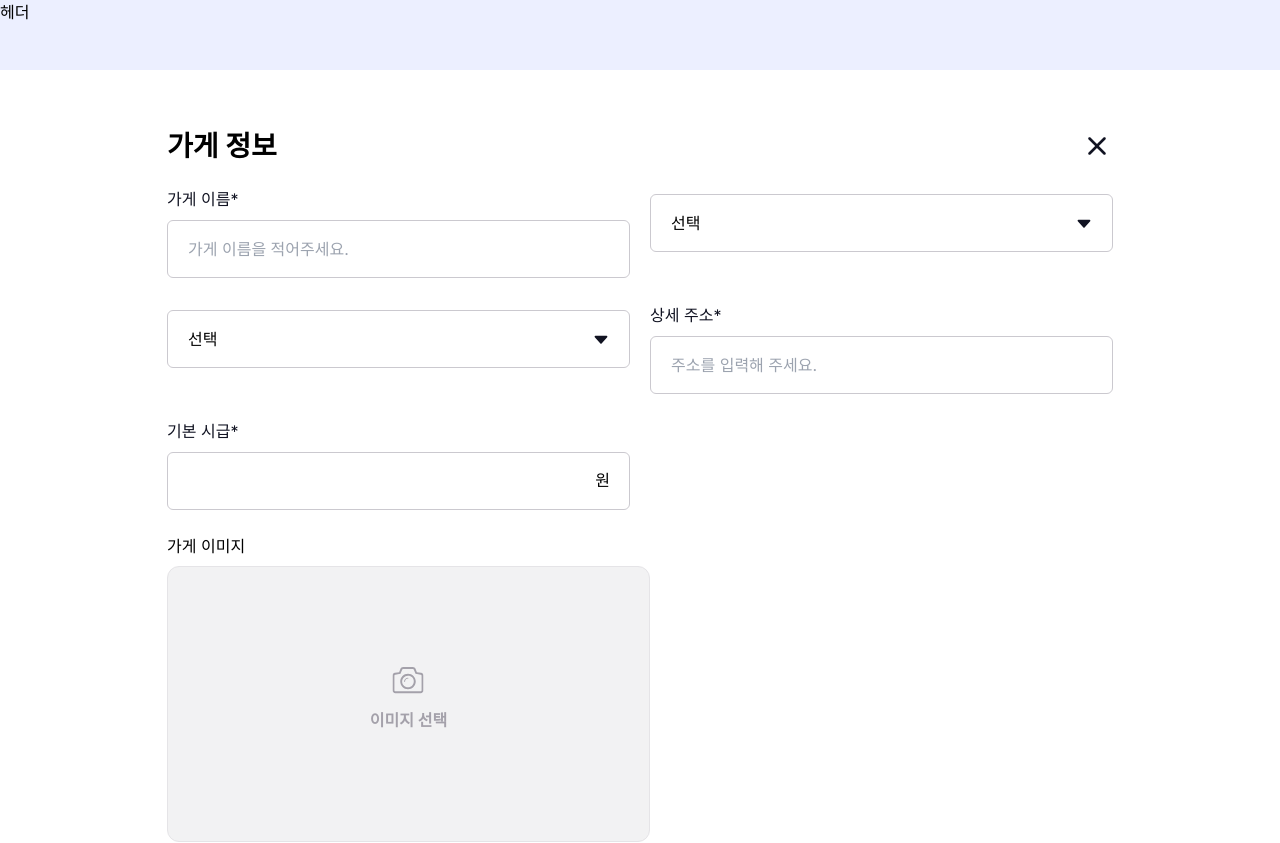
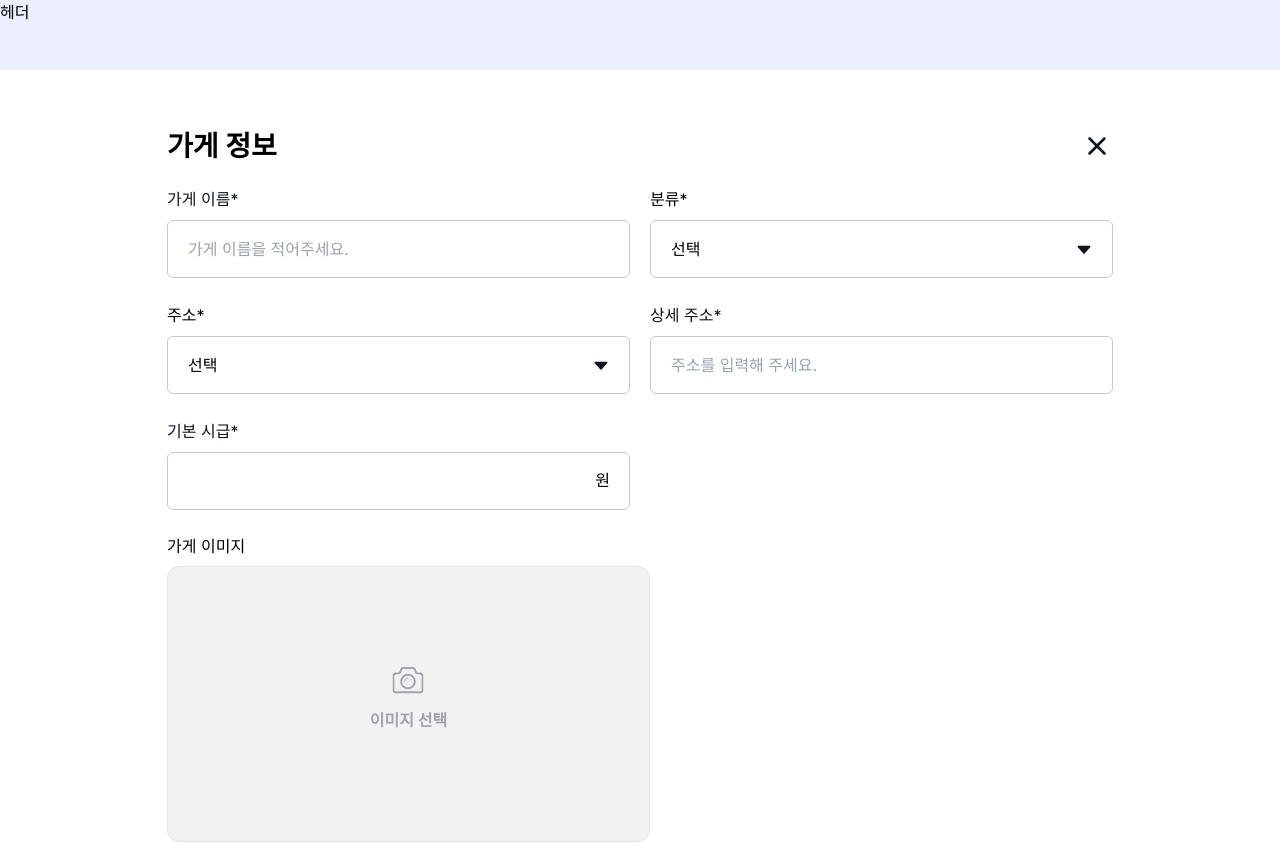
Before and after one commit to 5-PS/DANCHOO, a Next.js app: page /my-store/edit in a window 1280 px wide. Shown: the top 843 px of the page. Built offline with nearby package versions, Linux system fonts and the light colour scheme.

Commit message:
feat: Selecet인풋 react-hook-form 연결 및 input name 변경

```diff
--- a/app/(service)/my-store/edit/_components/myStoreForm.tsx
+++ b/app/(service)/my-store/edit/_components/myStoreForm.tsx
@@ -1,7 +1,7 @@
 'use client';
 
 import { useState } from 'react';
-import { FieldValues, useForm } from 'react-hook-form';
+import { Controller, FieldValues, useForm } from 'react-hook-form';
 
 import Image from 'next/image';
 
@@ -9,13 +9,13 @@ import Button from '@/components/button/button';
 import Input from '@/components/input/input';
 import SelectInput from '@/components/input/selectInput';
 
-// 2. SelectInput에 이름 props로 넘겨주기
 // 3. SelectInput의 옵션 메뉴 position absolute 주기
 
 export default function MyStoreForm() {
   const {
     register,
     handleSubmit,
+    control,
     formState: { errors },
   } = useForm<FieldValues>({ mode: 'all' });
   const [imageSrc, setImageSrc] = useState<any>(null);
@@ -30,6 +30,7 @@ export default function MyStoreForm() {
       };
     }
   };
+
   const onSubmit = () => {
     // TODO: submit함수 구현
   };
@@ -40,28 +41,44 @@ export default function MyStoreForm() {
           <Input
             label="가게 이름*"
             type="text"
-            errorMessage={errors.storeName?.message}
+            errorMessage={errors.name?.message}
             placeholder="가게 이름을 적어주세요."
-            {...register('storeName', {
+            {...register('name', {
               required: '가게 이름을 적어주세요',
             })}
           />
-          <SelectInput />
+          <Controller
+            name="address1"
+            control={control}
+            render={({ field: { onChange } }) => <SelectInput onChange={onChange}>분류*</SelectInput>}
+          />
         </div>
         <div className="flex flex-col gap-5 md:flex-row">
-          <SelectInput />
+          <Controller
+            name="category"
+            control={control}
+            render={({ field: { onChange } }) => <SelectInput onChange={onChange}>주소*</SelectInput>}
+          />
           <Input
             label="상세 주소*"
             type="text"
-            errorMessage={errors.detailAddress?.message}
+            errorMessage={errors.address2?.message}
             placeholder="주소를 입력해 주세요."
-            {...register('detailAddress', {
+            {...register('address2', {
               required: '상세 주소를 입력해주세요',
             })}
           />
         </div>
         <div className="w-full md:max-w-[330px] xl:max-w-[463px]">
-          <Input label="기본 시급*" type="number" rightText="원" />
+          <Input
+            label="기본 시급*"
+            type="number"
+            rightText="원"
+            errorMessage={errors.originaHourlyPay?.message}
+            {...register('originaHourlyPay', {
+              validate: (value) => value > 9620 || '최저 시급 이상 입력해주세요',
+            })}
+          />
         </div>
         <div className="w-full md:w-[483px]">
           <p className="mb-2">가게 이미지</p>
@@ -76,7 +93,7 @@ export default function MyStoreForm() {
                 type="file"
                 id="image-input"
                 className="invisible w-0 h-0"
-                {...register('imageFile', {
+                {...register('imageUrl', {
                   onChange: handleUploadImage,
                 })}
               />
@@ -89,7 +106,7 @@ export default function MyStoreForm() {
           <textarea
             id="store-description"
             className="w-full h-[153px] rounded-[6px] px-5 py-4 border border-gray-30"
-            {...register('storeDescription')}
+            {...register('description')}
           />
         </label>
       </div>
--- a/components/input/selectInput.tsx
+++ b/components/input/selectInput.tsx
@@ -62,7 +62,7 @@ export default function SelectInput({ children, onChange }: SelectInputProps) {
         {selectOption || '선택'}
       </button>
       <ul
-        className={`scrollbar absolute w-full top-[100px] overflow-y-auto h-[190px] rounded-md border border-solid border-gray-20 bg-white ${isDropdownOpened ? 'block' : 'hidden'}`}
+        className={`scrollbar z-50 absolute w-full top-[100px] overflow-y-auto h-[190px] rounded-md border border-solid border-gray-20 bg-white ${isDropdownOpened ? 'block' : 'hidden'}`}
       >
         {dummyList.map(({ id, category }) => (
           <li key={id} onClick={() => handleSelectOption(category)} className={listClassName}>
```
